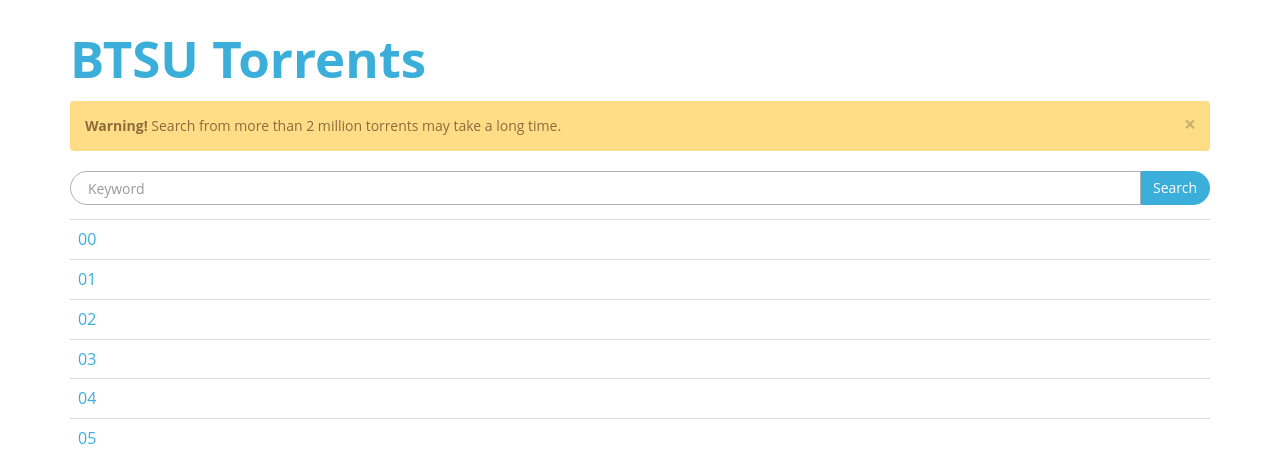
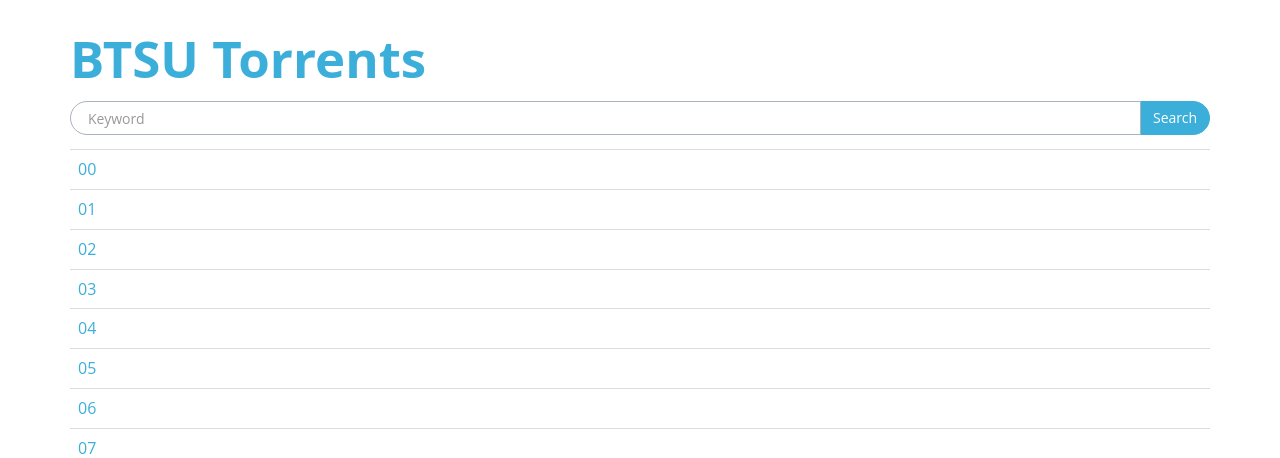
Before and after one commit to peitaosu/BTSU, a Django app: page /all in a window 1280 px wide. Shown: the top 458 px of the page. Run offline with Django 3.2, Linux system fonts and the light colour scheme.

Commit message:
the search warning will show up while click search button

```diff
--- a/btsu/btsu/templates/all.html
+++ b/btsu/btsu/templates/all.html
@@ -4,6 +4,7 @@
 		<meta name="viewport" content="width=device-width, initial-scale=1" />
 		{% load static %}
 		<script type="text/javascript" src={% static "site.min.js" %}></script>
+		<script type="text/javascript" src={% static "custom.js" %}></script>
 		<link rel="stylesheet" type="text/css" href={% static "site.min.css" %}/>
 		<link rel="stylesheet" type="text/css" href={% static "bootflat.min.css" %}/>
 	</head>
--- /dev/null
+++ b/btsu/btsu/templates/custom.js
@@ -0,0 +1,6 @@
+$(document).ready(function() {
+    $("#search_warning").hide();
+    $("#search_btn").click(function(){
+        $("#search_warning").show();
+    });
+});
--- a/btsu/btsu/templates/header.html
+++ b/btsu/btsu/templates/header.html
@@ -3,14 +3,14 @@
         <h1><a href="/">BTSU Torrents</a></h1>
     </div>
         <div class="col-md-12">
-        <div class="alert alert-warning alert-dismissable">
+        <div class="alert alert-warning alert-dismissable" id="search_warning">
             <button type="button" class="close" data-dismiss="alert" aria-hidden="true">×</button>
             <strong>Warning!</strong> Search from more than 2 million torrents may take a long time.
         </div>
         <form class="input-group form-search" id="search" action="/search" method="get">
             <input class="form-control search-query" type="text" name="s" placeholder="Keyword" />
             <span class="input-group-btn">
-                <button class="btn btn-primary" type="submit" data-type="last">Search</button>
+                <button class="btn btn-primary" type="submit" data-type="last" id="search_btn">Search</button>
             </span>
         </form>
     </div>
--- a/btsu/btsu/templates/index.html
+++ b/btsu/btsu/templates/index.html
@@ -4,6 +4,7 @@
 		<meta name="viewport" content="width=device-width, initial-scale=1" />
 		{% load static %}
 		<script type="text/javascript" src={% static "site.min.js" %}></script>
+		<script type="text/javascript" src={% static "custom.js" %}></script>
 		<link rel="stylesheet" type="text/css" href={% static "site.min.css" %}/>
 		<link rel="stylesheet" type="text/css" href={% static "bootflat.min.css" %}/>
 	</head>
--- a/btsu/btsu/templates/list.html
+++ b/btsu/btsu/templates/list.html
@@ -4,6 +4,7 @@
 		<meta name="viewport" content="width=device-width, initial-scale=1" />
 		{% load static %}
 		<script type="text/javascript" src={% static "site.min.js" %}></script>
+		<script type="text/javascript" src={% static "custom.js" %}></script>
 		<link rel="stylesheet" type="text/css" href={% static "site.min.css" %}/>
 		<link rel="stylesheet" type="text/css" href={% static "bootflat.min.css" %}/>
 	</head>
--- a/btsu/btsu/templates/search.html
+++ b/btsu/btsu/templates/search.html
@@ -4,6 +4,7 @@
 		<meta name="viewport" content="width=device-width, initial-scale=1" />
 		{% load static %}
 		<script type="text/javascript" src={% static "site.min.js" %}></script>
+		<script type="text/javascript" src={% static "custom.js" %}></script>
 		<link rel="stylesheet" type="text/css" href={% static "site.min.css" %}/>
 		<link rel="stylesheet" type="text/css" href={% static "bootflat.min.css" %}/>
 	</head>
```
